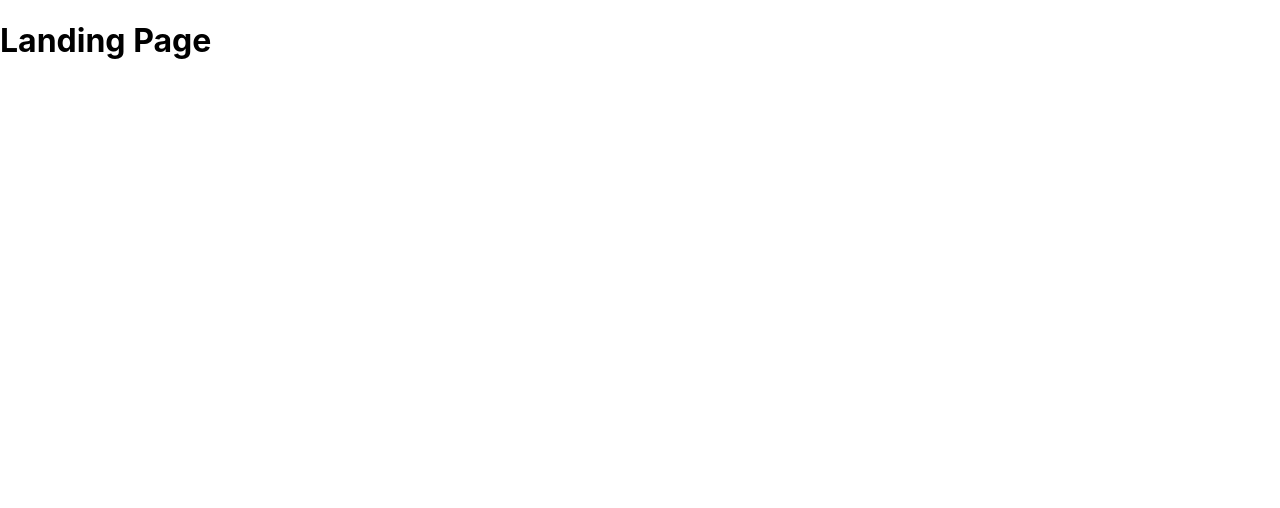
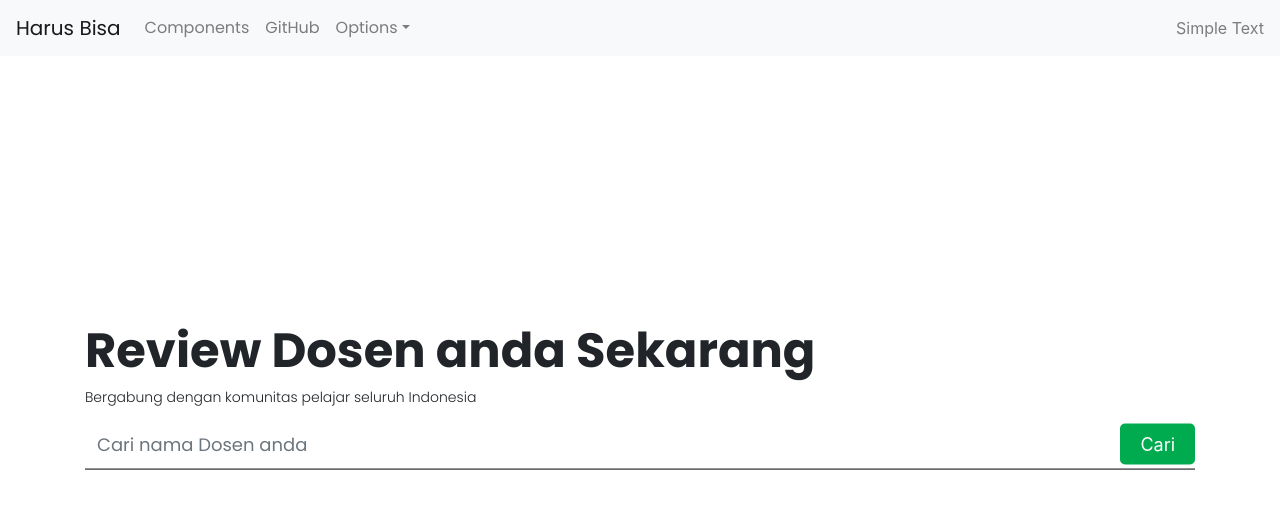
Before and after one commit to Harus-Bisa/frontendv2, a React (Create React App) app in the folder hb-v2/: page / in a window 1280 px wide. Shown: the top 508 px of the page. Built offline with nearby package versions, Linux system fonts and the light colour scheme.

Commit message:
landingpage

```diff
--- a/hb-v2/package.json
+++ b/hb-v2/package.json
@@ -8,6 +8,7 @@
     "@testing-library/user-event": "^7.1.2",
     "axios": "^0.19.0",
     "bootstrap": "^4.4.1",
+    "prop-types": "^15.7.2",
     "react": "^16.12.0",
     "react-dom": "^16.12.0",
     "react-redux": "^7.1.3",
--- a/hb-v2/public/index.html
+++ b/hb-v2/public/index.html
@@ -24,6 +24,7 @@
       work correctly both with client-side routing and a non-root public URL.
       Learn how to configure a non-root public URL by running `npm run build`.
     -->
+    <link href="https://fonts.googleapis.com/css?family=Poppins:100,200,300,400,500,600,700,800,900&display=swap" rel="stylesheet">
     <title>Harus Bisa V2</title>
   </head>
   <body>
--- a/hb-v2/src/App.css
+++ /dev/null
@@ -1,38 +0,0 @@
-.App {
-  text-align: center;
-}
-
-.App-logo {
-  height: 40vmin;
-  pointer-events: none;
-}
-
-@media (prefers-reduced-motion: no-preference) {
-  .App-logo {
-    animation: App-logo-spin infinite 20s linear;
-  }
-}
-
-.App-header {
-  background-color: #282c34;
-  min-height: 100vh;
-  display: flex;
-  flex-direction: column;
-  align-items: center;
-  justify-content: center;
-  font-size: calc(10px + 2vmin);
-  color: white;
-}
-
-.App-link {
-  color: #61dafb;
-}
-
-@keyframes App-logo-spin {
-  from {
-    transform: rotate(0deg);
-  }
-  to {
-    transform: rotate(360deg);
-  }
-}
--- a/hb-v2/src/App.js
+++ b/hb-v2/src/App.js
@@ -2,10 +2,14 @@ import React from 'react';
 import {BrowserRouter as Router} from "react-router-dom";
 import Routes from './Routes';
 import {connect} from "react-redux";
+import 'bootstrap/dist/css/bootstrap.min.css';
+import "./css/index.css";
+import NavigationBar from './components/NavigationBar/NavigationBar';
 
 function App() {
   return (
     <Router>
+      <NavigationBar/>
       <Routes/>
     </Router>
   );
--- /dev/null
+++ b/hb-v2/src/components/Form/ReviewForm.js
@@ -0,0 +1,2 @@
+import React from "react";
+import connect from "react-redux";
--- /dev/null
+++ b/hb-v2/src/components/NavigationBar/NavigationBar.js
@@ -0,0 +1,60 @@
+import React, { useState } from 'react';
+import {
+  Collapse,
+  Navbar,
+  NavbarToggler,
+  NavbarBrand,
+  Nav,
+  NavItem,
+  NavLink,
+  UncontrolledDropdown,
+  DropdownToggle,
+  DropdownMenu,
+  DropdownItem,
+  NavbarText
+} from 'reactstrap';
+
+function NavigationBar(props){
+  const [isOpen, setIsOpen] = useState(false);
+
+  const toggle = () => setIsOpen(!isOpen);
+
+  return (
+    <div>
+      <Navbar color="light" light expand="md" style={{background:'#f4f4f4', position:'sticky', top:0, zIndex:999}}>
+        <NavbarBrand href="/">Harus Bisa</NavbarBrand>
+        <NavbarToggler onClick={toggle} />
+        <Collapse isOpen={isOpen} navbar>
+          <Nav className="mr-auto" navbar>
+            <NavItem>
+              <NavLink href="/components/">Components</NavLink>
+            </NavItem>
+            <NavItem>
+              <NavLink href="https://github.com/reactstrap/reactstrap">GitHub</NavLink>
+            </NavItem>
+            <UncontrolledDropdown nav inNavbar>
+              <DropdownToggle nav caret>
+                Options
+              </DropdownToggle>
+              <DropdownMenu right>
+                <DropdownItem>
+                  Option 1
+                </DropdownItem>
+                <DropdownItem>
+                  Option 2
+                </DropdownItem>
+                <DropdownItem divider />
+                <DropdownItem>
+                  Reset
+                </DropdownItem>
+              </DropdownMenu>
+            </UncontrolledDropdown>
+          </Nav>
+          <NavbarText>Simple Text</NavbarText>
+        </Collapse>
+      </Navbar>
+    </div>
+  );
+}
+
+export default NavigationBar;
--- /dev/null
+++ b/hb-v2/src/components/SearchBox/SearchBox.js
@@ -0,0 +1,23 @@
+import React from "react";
+import { Button, Input } from "reactstrap";
+import PropTypes from 'prop-types';
+
+function SearchBox(props){
+    var [text, setText] = React.useState("")
+    return(
+        <div className="search-box">
+            <Input type='text' id="search-box" placeholder="Cari nama Dosen anda" value={text} onChange={(event) => setText(event.target.value) }/>
+            <Button className="green-button" onClick={props.search}>Cari</Button>
+        </div>
+    )
+}
+
+SearchBox.defaultProps={
+    search: () => {}
+}
+
+SearchBox.propTypes={
+    search: PropTypes.func
+}
+
+export default SearchBox;
--- /dev/null
+++ b/hb-v2/src/css/index.css
@@ -0,0 +1,88 @@
+:root {
+  --hb-green: #00AB50;
+}
+
+body {
+  margin: 0;
+  font-family: -apple-system, BlinkMacSystemFont, 'Segoe UI', 'Roboto', 'Oxygen',
+    'Ubuntu', 'Cantarell', 'Fira Sans', 'Droid Sans', 'Helvetica Neue', 'Poppins'
+    sans-serif;
+  -webkit-font-smoothing: antialiased;
+  -moz-osx-font-smoothing: grayscale;
+}
+
+h1, h2, h3, h4, h5, p, a {
+  font-family: 'Poppins', sans-serif;
+}
+
+h1{
+  font-style: normal;
+  font-weight: bold;
+  font-size: 48px;
+  line-height: 83%;
+  margin-bottom: 1rem;
+}
+h2{
+  font-style: normal;
+  font-weight: bold;
+  font-size: 36px;
+  line-height: 111%;
+}
+
+h5{
+  font-style: normal;
+  font-weight: 500;
+  font-size: 14px;
+  line-height: 21px;
+}
+
+p{
+  font-style: normal;
+  font-weight: 300;
+  font-size: 14px;
+  line-height: 21px;
+}
+
+.center{
+  position: fixed;
+  top: 50%;
+  left: 50%;
+  transform: translate(-50%, -50%);
+}
+
+.green-button{
+  background: #00AB50;
+  border-radius: 5px;
+  font-style: normal;
+  font-weight: normal;
+  font-size: 18px;
+  line-height: 27px;
+  display: flex;
+  align-items: center;
+  text-align: center;
+  color: #FFFFFF;
+  border: none;
+  padding: 0.1rem 1.25rem;
+}
+
+.search-box{
+  border-bottom: 1px solid black;
+  display: flex;
+  flex-direction: row;
+  padding-bottom: 0.25rem;
+}
+
+.search-box #search-box, .search-box #search-box:focus{
+  border: 0px;
+  width: 100%;
+  box-shadow: none;
+  font-family: Poppins;
+  font-style: normal;
+  font-weight: normal;
+  font-size: 18px;
+  line-height: 27px;
+  display: flex;
+  align-items: center;
+
+  color: #C4C4C4;
+}
--- a/hb-v2/src/index.css
+++ /dev/null
@@ -1,13 +0,0 @@
-body {
-  margin: 0;
-  font-family: -apple-system, BlinkMacSystemFont, 'Segoe UI', 'Roboto', 'Oxygen',
-    'Ubuntu', 'Cantarell', 'Fira Sans', 'Droid Sans', 'Helvetica Neue',
-    sans-serif;
-  -webkit-font-smoothing: antialiased;
-  -moz-osx-font-smoothing: grayscale;
-}
-
-code {
-  font-family: source-code-pro, Menlo, Monaco, Consolas, 'Courier New',
-    monospace;
-}
--- a/hb-v2/src/index.js
+++ b/hb-v2/src/index.js
@@ -1,6 +1,5 @@
 import React from 'react';
 import ReactDOM from 'react-dom';
-import './index.css';
 import App from './App';
 import * as serviceWorker from './serviceWorker';
 import {Provider} from "react-redux";
--- a/hb-v2/src/pages/Landing/Landing.js
+++ b/hb-v2/src/pages/Landing/Landing.js
@@ -1,9 +1,14 @@
 import React from "react";
+import SearchBox from "../../components/SearchBox/SearchBox";
 
 export default function Landing(){
     return(
-        <div>
-            <h1>Landing Page</h1>
+        <div className='container center'>
+            <header>
+                <h1>Review Dosen anda Sekarang</h1>
+                <p>Bergabung dengan komunitas pelajar seluruh Indonesia</p>
+            </header>
+            <SearchBox/>
         </div>
     )
 }
```
